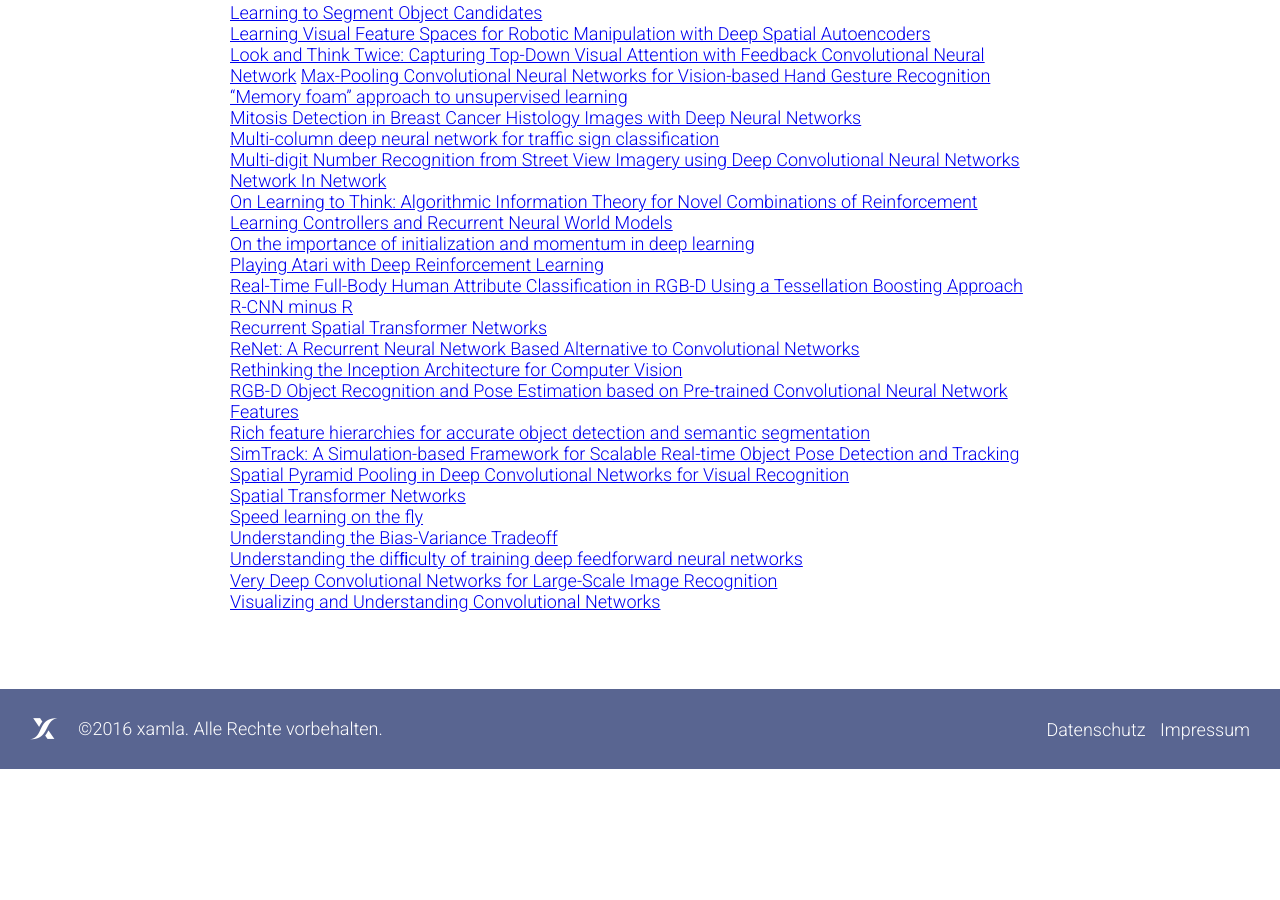
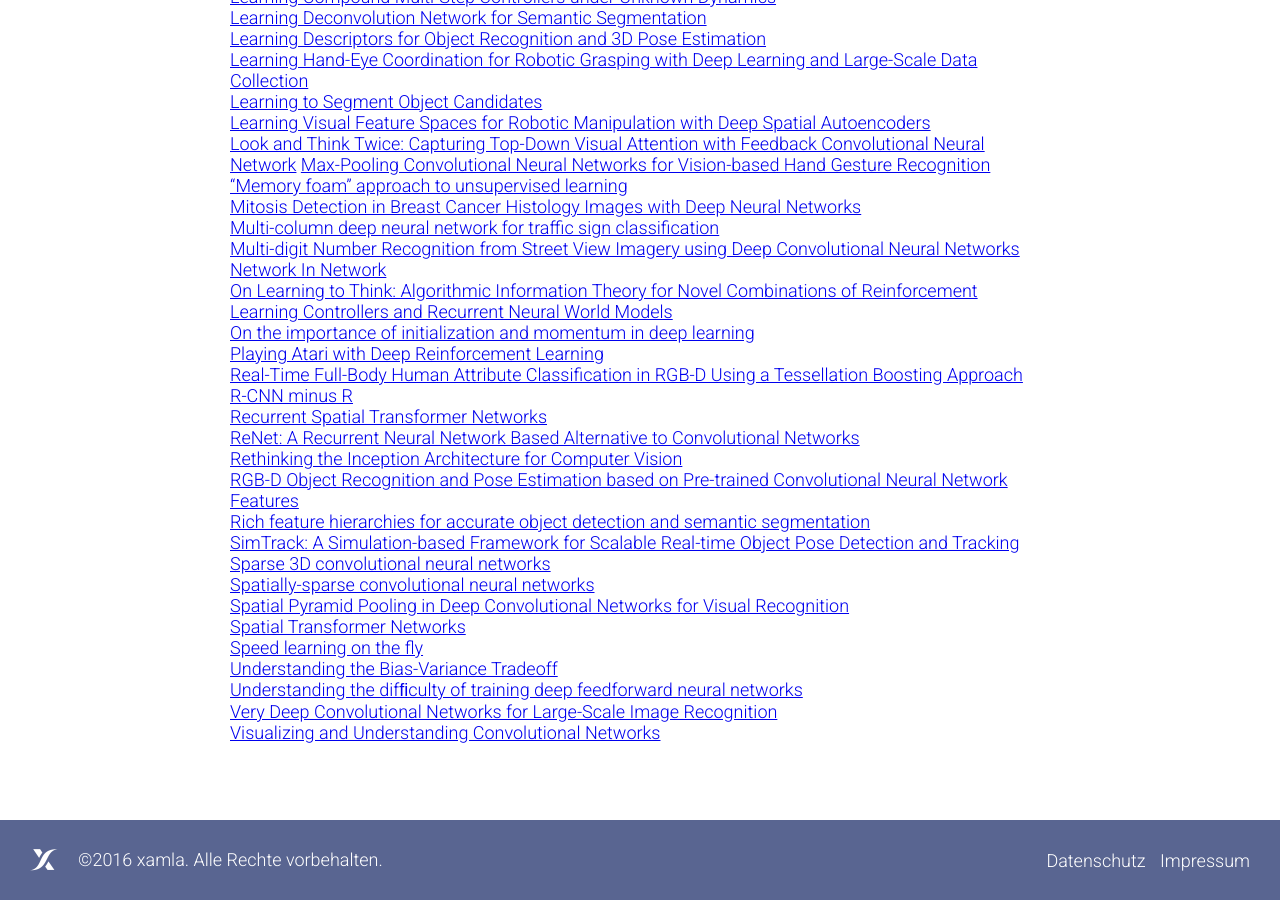
Before and after one commit to Xamla/xamla.github.io, a Jekyll site: the page built from paper-library.md, in a window 1280 px wide and 900 px high, scrolled down 13511 px. Built offline with Jekyll 4.4.1, drawn with Linux system fonts in a browser that asks for light colours; formulas are drawn with MathJax 3; before the commit the page ends 14280 px from its top, so only the background shows below that; some of the changed text lies outside the part shown.

Commit message:
Update paper-library.md

```diff
--- a/paper-library.md
+++ b/paper-library.md
@@ -9,6 +9,11 @@
 
 
 ### Papers with description:
+
+
+#### <a name="Sparse 3D CNNs"></a>[Sparse 3D convolutional neural networks](http://arxiv.org/abs/1505.02890)
+
+(B. Graham; 12 May 2015)
 
 
 #### <a name="Spatially-sparse ConvNets"></a>[Spatially-sparse convolutional neural networks](http://arxiv.org/abs/1409.6070)
@@ -463,6 +468,8 @@
 [RGB-D Object Recognition and Pose Estimation based on Pre-trained Convolutional Neural Network Features](#RGB-D Object Recognition and Pose Estimation based on Pre-trained Convolutional Neural Network Features) <br />
 [Rich feature hierarchies for accurate object detection and semantic segmentation](#R-CNN) <br />
 [SimTrack: A Simulation-based Framework for Scalable Real-time Object Pose Detection and Tracking](#SimTrack) <br />
+[Sparse 3D convolutional neural networks](#Sparse 3D CNNs) <br />
+[Spatially-sparse convolutional neural networks](#Spatially-sparse ConvNets) <br />
 [Spatial Pyramid Pooling in Deep Convolutional Networks for Visual Recognition](#SPPNet) <br />
 [Spatial Transformer Networks](#Spatial Transformer Networks) <br />
 [Speed learning on the fly](#SpeedLearning) <br />
```
